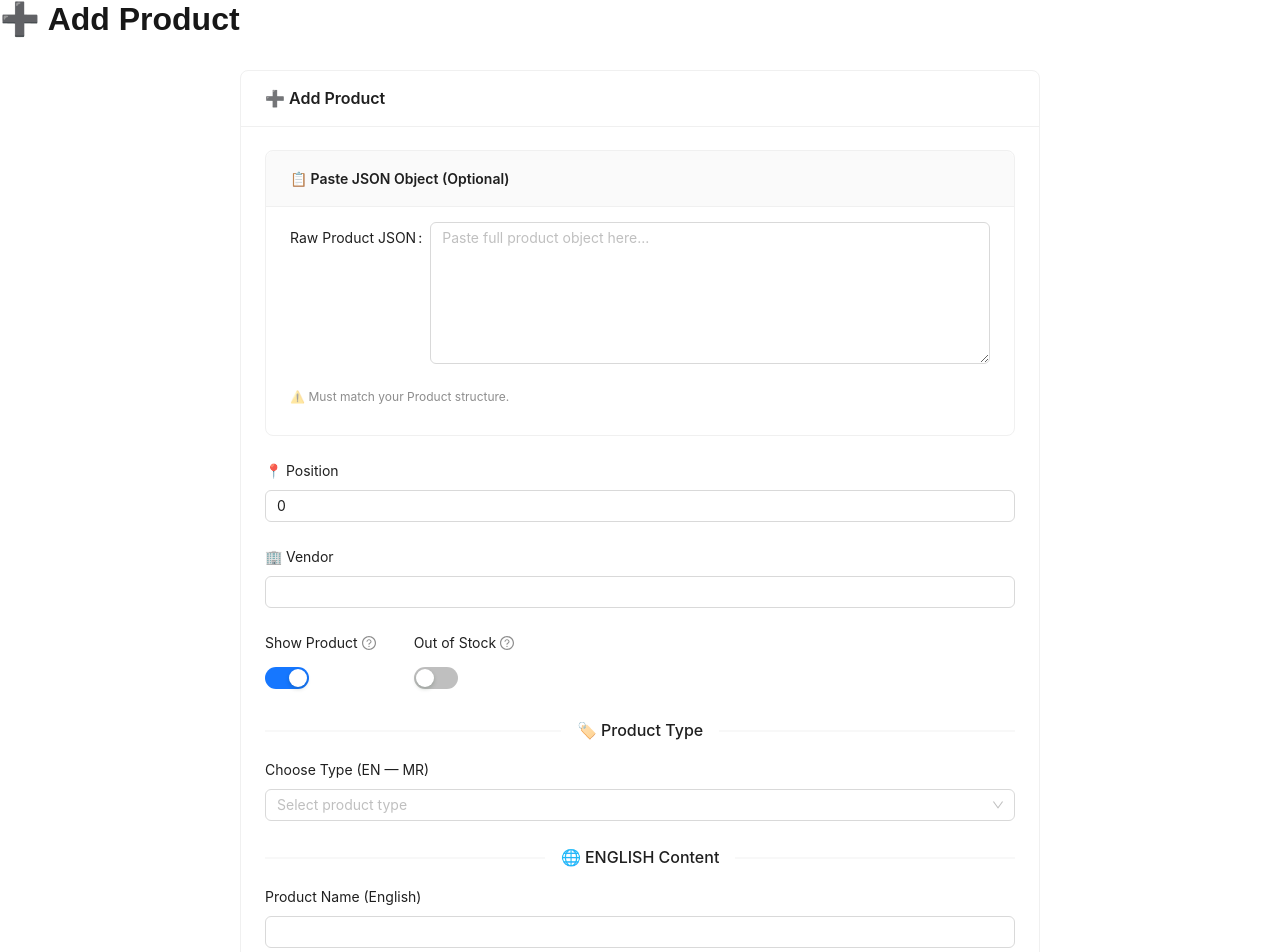
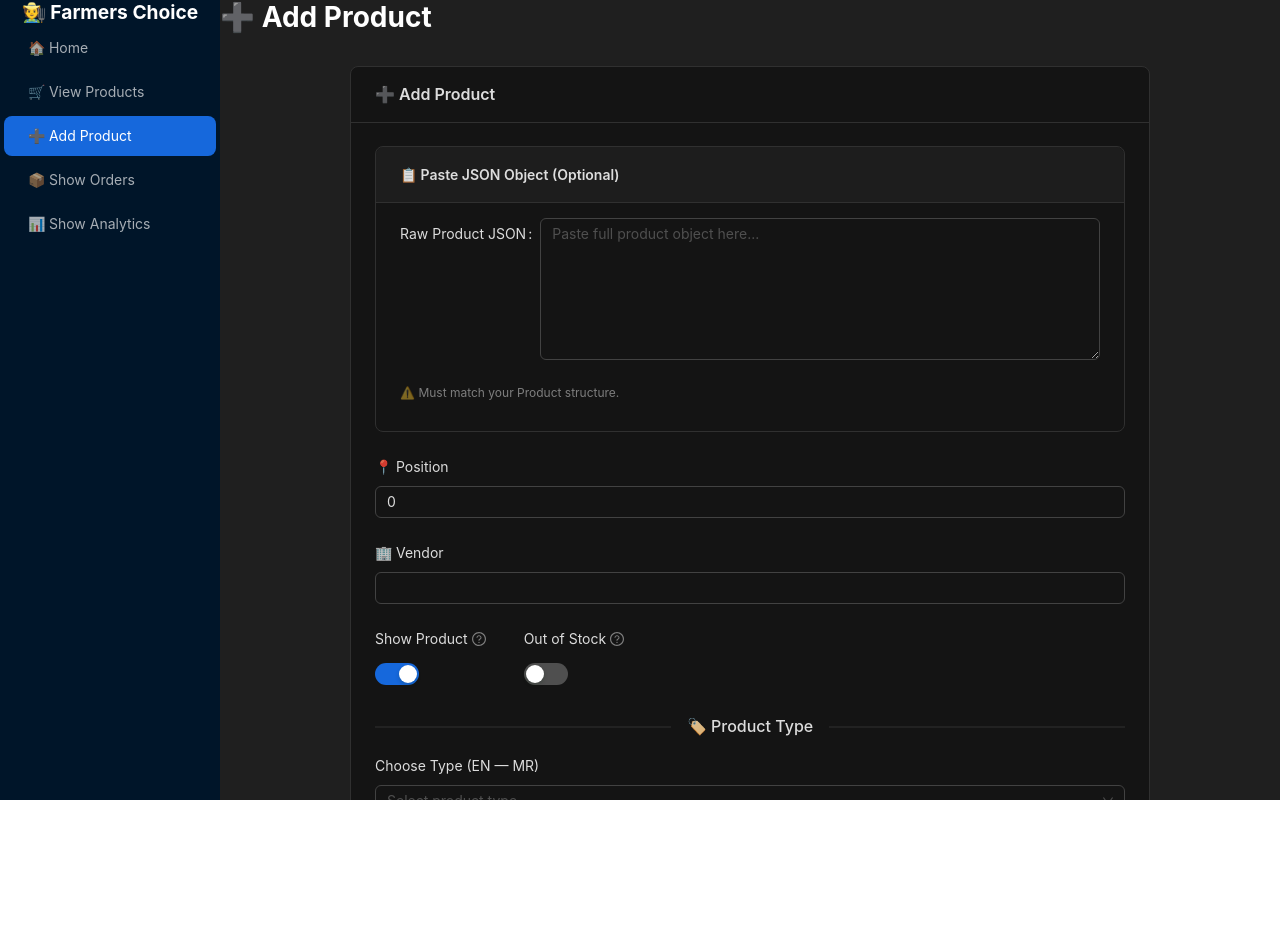
Before and after one commit to yuvra/farmersChoiceAdmin, a Next.js app: page /products/add in a window 1280 px wide. Shown: the top 952 px of the page. After the commit the page ends 800 px from the top, so only its background shows below. Built offline with nearby package versions, Linux system fonts and the light colour scheme.

Commit message:
added silder

```diff
--- /dev/null
+++ b/src/app/client-layout.tsx
@@ -0,0 +1,65 @@
+"use client";
+
+import { Layout, Menu, ConfigProvider, theme as antdTheme } from "antd";
+import Link from "next/link";
+import { usePathname } from "next/navigation";
+
+const { Header, Content, Sider } = Layout;
+
+const items = [
+  { key: "/", label: <Link href="/">🏠 Home</Link> },
+  { key: "/products", label: <Link href="/products">🛒 View Products</Link> },
+  { key: "/products/add", label: <Link href="/products/add">➕ Add Product</Link> },
+  { key: "/ordersPage", label: <Link href="/ordersPage">📦 Show Orders</Link> },
+  { key: "/analytics", label: <Link href="/analytics">📊 Show Analytics</Link> },
+];
+
+export default function ClientLayout({ children }: { children: React.ReactNode }) {
+  const pathname = usePathname();
+
+  return (
+    <ConfigProvider
+      theme={{
+        algorithm: antdTheme.darkAlgorithm,
+      }}
+    >
+      <Layout style={{ minHeight: "100vh" }}>
+        <Sider width={220}>
+          <div
+            style={{
+            //   padding: "1rem",
+              fontWeight: "bold",
+              fontSize: "1.2rem",
+              textAlign: "center",
+              color: "#fff",
+            }}
+          >
+            🧑‍🌾 Farmers Choice
+          </div>
+          <Menu
+            mode="inline"
+            selectedKeys={[pathname]}
+            items={items}
+            theme="dark"
+          />
+        </Sider>
+        <Layout>
+
+          <Content
+            style={{
+
+            //   padding: "24px",
+              background: "#1f1f1f",
+              minHeight: 280,
+              color: "#fff",
+              height: '100vh',
+              overflowY: 'scroll',
+            }}
+          >
+            {children}
+          </Content>
+        </Layout>
+      </Layout>
+    </ConfigProvider>
+  );
+}
--- a/src/app/layout.tsx
+++ b/src/app/layout.tsx
@@ -1,6 +1,8 @@
+// app/layout.tsx
 import type { Metadata } from "next";
 import { Geist, Geist_Mono } from "next/font/google";
 import "./globals.css";
+import ClientLayout from "./client-layout";
 
 const geistSans = Geist({
   variable: "--font-geist-sans",
@@ -13,19 +15,19 @@ const geistMono = Geist_Mono({
 });
 
 export const metadata: Metadata = {
-  title: "Create Next App",
-  description: "Generated by create next app",
+  title: "Farmers Choice Product Manager",
+  description: "Manage agricultural products with multilingual support",
 };
 
 export default function RootLayout({
   children,
-}: Readonly<{
+}: {
   children: React.ReactNode;
-}>) {
+}) {
   return (
     <html lang="en">
       <body className={`${geistSans.variable} ${geistMono.variable}`}>
-        {children}
+        <ClientLayout>{children}</ClientLayout>
       </body>
     </html>
   );
--- a/src/components/ProductForm/ProductForm.tsx
+++ b/src/components/ProductForm/ProductForm.tsx
@@ -24,7 +24,7 @@ type Props = {
 // 🔁 Bilingual catalog for product types
 const PRODUCT_TYPES = [
   { en: "Fungicide", mr: "बुरशीनाशक" },
-  { en: "Insecticide", mr: "कीटकनाशक" },
+  { en: "Insecticides", mr: "कीटकनाशक" },
   { en: "Herbicide", mr: "तणनाशक" },
   { en: "Organic Farming", mr: "सेंद्रिय शेती" },
   { en: "Plant Growth Promoter", mr: "वाढ प्रवर्तक" },
@@ -96,6 +96,23 @@ export default function ProductForm({ mode, productId }: Props) {
 
   // ---------- submit ----------
   const onFinish = async (values: Product) => {
+      console.log("*** Form Values:", values);
+
+    // Set productType from selected index
+    const selectedIndex = form.getFieldValue("selectedTypeIndex");
+
+    console.log("Selected Type Index:", PRODUCT_TYPES[selectedIndex]);
+
+      // If a type is selected, update the productType fields
+      if (selectedIndex !== undefined) {
+          const selectedType = PRODUCT_TYPES[selectedIndex];
+          values.productType = {
+              en: selectedType.en,
+              mr: selectedType.mr,
+              hi: "",
+          };
+      }
+
       const payload: Product = {
           ...values,
           showProduct: !!values.showProduct,
@@ -112,7 +129,8 @@ export default function ProductForm({ mode, productId }: Props) {
       };
 
       if (mode === "add") await addProduct(payload);
-    else if (mode === "edit" && productId) await updateProduct(productId, payload);
+      else if (mode === "edit" && productId)
+          await updateProduct(productId, payload);
 
       router.push("/products");
   };
@@ -191,7 +209,7 @@ export default function ProductForm({ mode, productId }: Props) {
 
         {/* Product Type */}
         <Divider>🏷 Product Type</Divider>
-        <Form.Item label="Choose Type (EN — MR)">
+        {/* <Form.Item label="Choose Type (EN — MR)">
           <Select
             showSearch
             placeholder="Select product type"
@@ -206,7 +224,33 @@ export default function ProductForm({ mode, productId }: Props) {
               (option?.label as string).toLowerCase().includes(input.toLowerCase())
             }
           />
+        </Form.Item> */}
+
+        <Form.Item
+          label="Choose Type (EN — MR)"
+          name="selectedTypeIndex"
+          getValueProps={() => ({
+            value: getSelectedTypeIndex(),
+          })}
+          getValueFromEvent={(value) => {
+            setTypeByIndex(value);
+            return value;
+          }}
+        >
+          <Select
+            showSearch
+            placeholder="Select product type"
+            allowClear
+            options={PRODUCT_TYPES.map((t, i) => ({
+              label: `${t.en} — ${t.mr}`,
+              value: i,
+            }))}
+            filterOption={(input, option) =>
+              (option?.label as string).toLowerCase().includes(input.toLowerCase())
+            }
+          />
         </Form.Item>
+
 
         <Divider>🌐 ENGLISH Content</Divider>
         <Form.Item name={["productName", "en"]} label="Product Name (English)">
@@ -215,9 +259,9 @@ export default function ProductForm({ mode, productId }: Props) {
         <Form.Item name={["productDescription", "en"]} label="Description (English)">
           <Input.TextArea rows={3} />
         </Form.Item>
-        <Form.Item name={["productType", "en"]} label="Product Type (English)">
+        {/* <Form.Item name={["productType", "en"]} label="Product Type (English)">
           <Input placeholder="e.g., Insecticide" />
-        </Form.Item>
+        </Form.Item> */}
 
         <Divider>🌾 मराठी माहिती</Divider>
         <Form.Item name={["productName", "mr"]} label="उत्पादनाचे नाव (मराठी)">
@@ -226,9 +270,9 @@ export default function ProductForm({ mode, productId }: Props) {
         <Form.Item name={["productDescription", "mr"]} label="वर्णन (मराठी)">
           <Input.TextArea rows={3} />
         </Form.Item>
-        <Form.Item name={["productType", "mr"]} label="उत्पादन प्रकार (मराठी)">
+        {/* <Form.Item name={["productType", "mr"]} label="उत्पादन प्रकार (मराठी)">
           <Input placeholder="उदा., कीटकनाशक" />
-        </Form.Item>
+        </Form.Item> */}
 
         <Divider>🖼 Product Images</Divider>
         <Form.List name="productImages">
```
Also changed, not shown: src/app/page.tsx (+10 -20 lines). Lines whose indentation alone changed are shown as unchanged.
